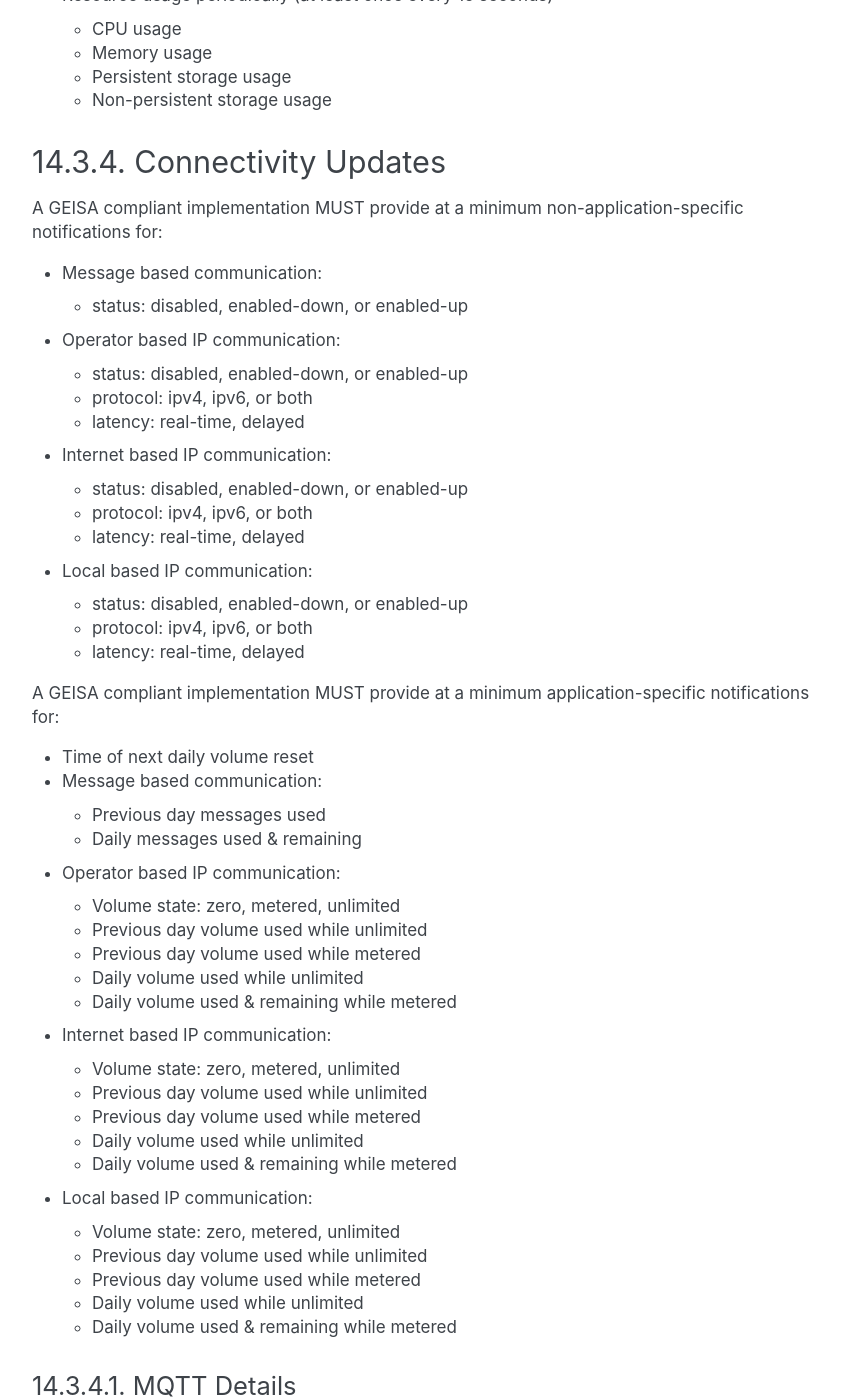
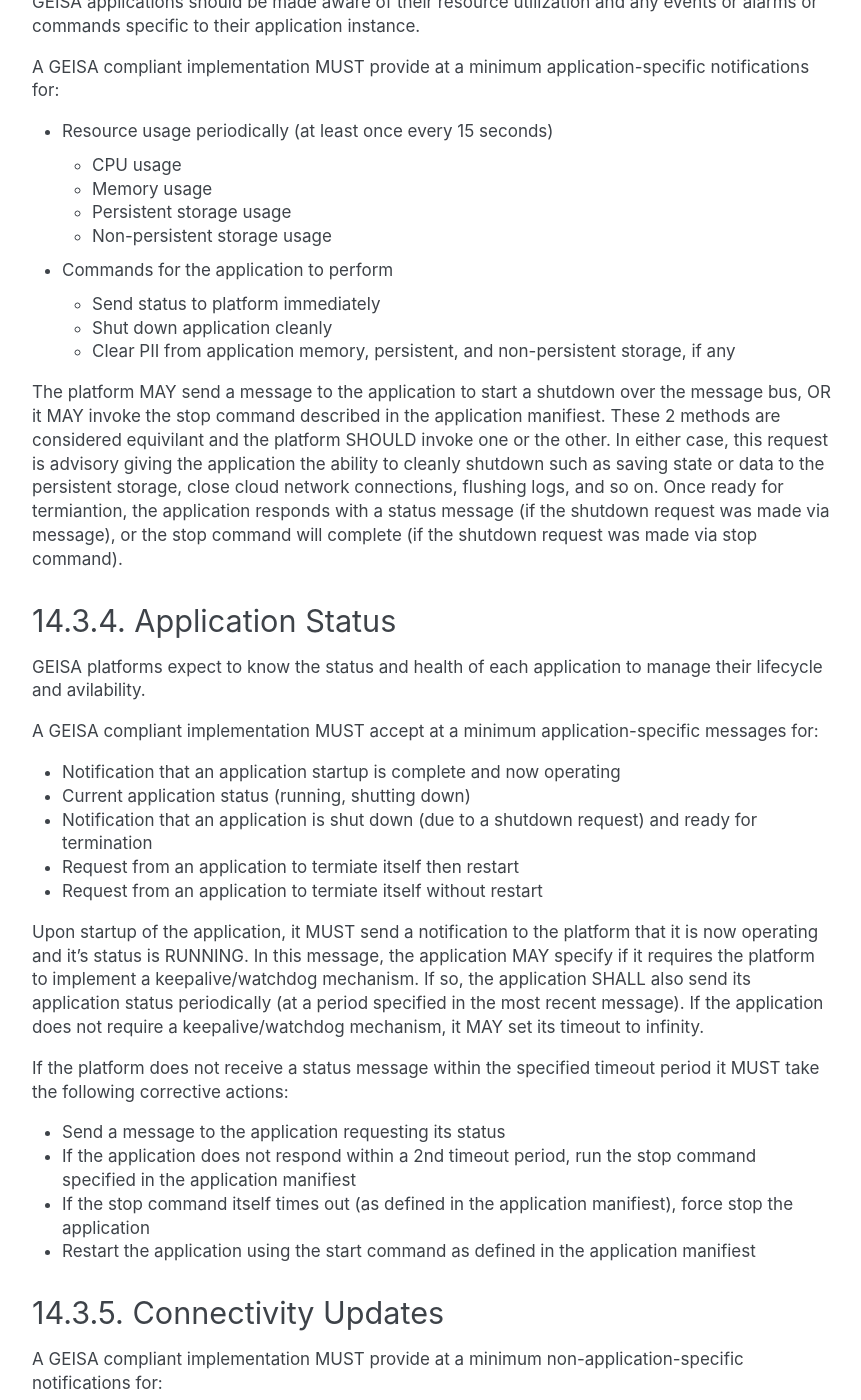
Before and after one commit to geisa/specification, a Sphinx documentation site: the page built from source/api/status.rst, in a window 1280 px wide and 1400 px high, scrolled down 1221 px. Shown: the whole window, without its empty margins (258-1119 px from the left). Built offline with Sphinx 7.4.7, drawn with Linux system fonts in a browser that asks for light colours; the version number could not be read and is left out; some of the changed text lies outside the part shown.

Commit message:
GH#33 - update platform status
Signed-off-by: David Johnson <david.johnson@sense.com>

```diff
--- a/source/api/status.rst
+++ b/source/api/status.rst
@@ -37,17 +37,20 @@
 A GEISA compliant implementation MUST provide at a minimum non-application-specific notifications for:
 
 - Over temperature
-- Over CPU usage
+- High CPU usage
 - Low Memory
 - Power Degraded (individual phase loss, under voltage, etc...)
 - Power Loss (running on backup power)
 - Reboot Scheduled
+- Shutdown Scheduled
+
+When an application receives one of these updates it MAY take an action but SHALL continue operating until a seperate application shutdown request is received, if any.  The platform will send these updates peridically (at least once per minute) for as long as the condition persists.  No notification is sent for the clearing of these events.
 
 
 Application Updates
 ^^^^^^^^^^^^^^^^^^^
 
-GEISA applications should be made aware of their resource utilization and any events or alarms specific to their application instance.
+GEISA applications should be made aware of their resource utilization and any events or alarms or commands specific to their application instance.
 
 A GEISA compliant implementation MUST provide at a minimum application-specific notifications for:
 
@@ -57,6 +60,39 @@
   - Memory usage
   - Persistent storage usage
   - Non-persistent storage usage
+
+- Commands for the application to perform
+
+  - Send status to platform immediately
+  - Shut down application cleanly
+  - Clear PII from application memory, persistent, and non-persistent storage, if any
+
+The platform MAY send a message to the application to start a shutdown over the message bus, OR it MAY invoke the stop command described in the application manifiest.  These 2 methods are considered equivilant and the platform SHOULD invoke one or the other.  In either case, this request is advisory giving the application the ability to cleanly shutdown such as saving state or data to the persistent storage, close cloud network connections, flushing logs, and so on.  Once ready for termiantion, the application responds with a status message (if the shutdown request was made via message), or the stop command will complete (if the shutdown request was made via stop command).
+
+
+Application Status
+^^^^^^^^^^^^^^^^^^
+
+GEISA platforms expect to know the status and health of each application to manage their lifecycle and avilability.
+
+A GEISA compliant implementation MUST accept at a minimum application-specific messages for:
+
+- Notification that an application startup is complete and now operating
+- Current application status (running, shutting down)
+- Notification that an application is shut down (due to a shutdown request) and ready for termination
+- Request from an application to termiate itself then restart
+- Request from an application to termiate itself without restart
+
+Upon startup of the application, it MUST send a notification to the platform that it is now operating and it's status is RUNNING. In this message, the application MAY specify if it requires the platform to implement a keepalive/watchdog mechanism.  If so, the application SHALL also send its application status periodically (at a period specified in the most recent message).  If the application does not require a keepalive/watchdog mechanism, it MAY set its timeout to infinity.
+
+If the platform does not receive a status message within the specified timeout period it MUST take the following corrective actions:
+
+- Send a message to the application requesting its status
+- If the application does not respond within a 2nd timeout period, run the stop command specified in the application manifiest
+- If the stop command itself times out (as defined in the application manifiest), force stop the application
+- Restart the application using the start command as defined in the application manifiest
+
+
 
 Connectivity Updates
 ^^^^^^^^^^^^^^^^^^^^
@@ -121,21 +157,24 @@
 MQTT Details
 =============
 - QoS: 0 / Unacknowledged
-- Topic: ``geisa/api/app-status/<userid>``
 - Topic: ``geisa/api/platform-status``
+- Topic: ``geisa/api/platform-app-status/<userid>``
+- Topic: ``geisa/api/app-platform-status/<userid>``
 
 API Permissions
 ================
 
 - Application:
 
-  - Subscribe: ``geisa/api/app-status/<userid>``
   - Subscribe: ``geisa/api/platform-status``
+  - Subscribe: ``geisa/api/platform-app-status/<userid>``
+  - Publish: ``geisa/api/app-platform-status/<userid>``
 
 - Platform:
 
-  - Publish: ``geisa/api/app-status/<userid>``
   - Publish: ``geisa/api/platform-status``
+  - Publish: ``geisa/api/platform-app-status/<userid>``
+  - Subscribe: ``geisa/api/app-platform-status/*``
 
 
 Transaction Data
```
